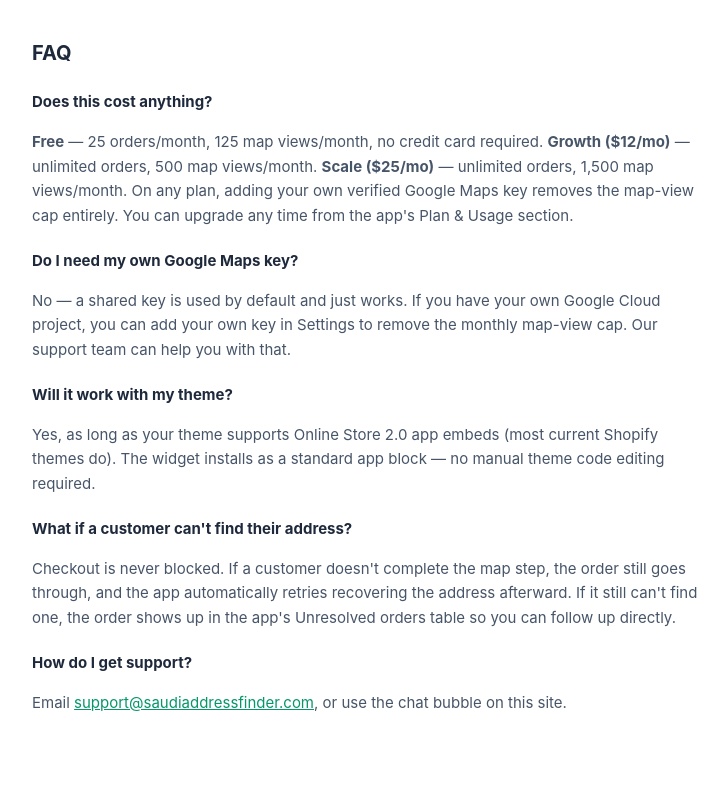
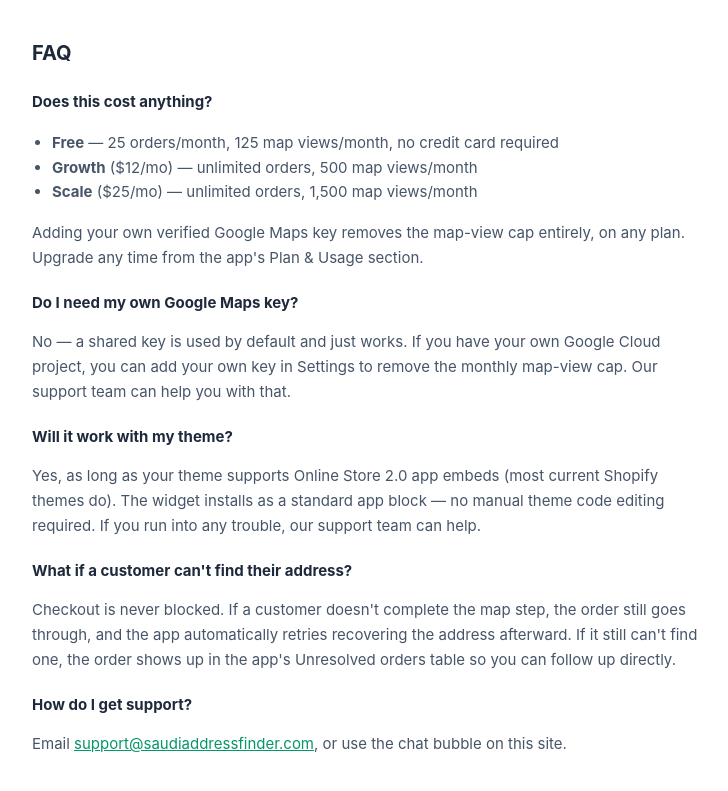
Before and after one commit to saudinaplugin/saudi-address-finder-website, a plain HTML site: page help.html in a window 1280 px wide. Shown: the part 1051-1842 px from the top of the page, without its empty margins (272-1000 px from the left). Drawn offline with Linux system fonts and the light colour scheme.

Commit message:
Restructure pricing FAQ as a scannable list, add support-team mention to theme compatibility

```diff
--- a/help.html
+++ b/help.html
@@ -99,7 +99,12 @@
 
       <div class="faq-item">
         <h3>Does this cost anything?</h3>
-        <p><strong>Free</strong> — 25 orders/month, 125 map views/month, no credit card required. <strong>Growth ($12/mo)</strong> — unlimited orders, 500 map views/month. <strong>Scale ($25/mo)</strong> — unlimited orders, 1,500 map views/month. On any plan, adding your own verified Google Maps key removes the map-view cap entirely. You can upgrade any time from the app's Plan &amp; Usage section.</p>
+        <ul>
+          <li><strong>Free</strong> — 25 orders/month, 125 map views/month, no credit card required</li>
+          <li><strong>Growth</strong> ($12/mo) — unlimited orders, 500 map views/month</li>
+          <li><strong>Scale</strong> ($25/mo) — unlimited orders, 1,500 map views/month</li>
+        </ul>
+        <p>Adding your own verified Google Maps key removes the map-view cap entirely, on any plan. Upgrade any time from the app's Plan &amp; Usage section.</p>
       </div>
 
       <div class="faq-item">
@@ -109,7 +114,7 @@
 
       <div class="faq-item">
         <h3>Will it work with my theme?</h3>
-        <p>Yes, as long as your theme supports Online Store 2.0 app embeds (most current Shopify themes do). The widget installs as a standard app block — no manual theme code editing required.</p>
+        <p>Yes, as long as your theme supports Online Store 2.0 app embeds (most current Shopify themes do). The widget installs as a standard app block — no manual theme code editing required. If you run into any trouble, our support team can help.</p>
       </div>
 
       <div class="faq-item">
@@ -151,7 +156,12 @@
 
       <div class="faq-item">
         <h3>هل يكلف هذا أي شيء؟</h3>
-        <p><strong>مجانية</strong> — 25 طلب/شهرياً، 125 مشاهدة خريطة/شهرياً، دون الحاجة لبطاقة ائتمان. <strong>Growth (12$/شهرياً)</strong> — طلبات غير محدودة، 500 مشاهدة خريطة/شهرياً. <strong>Scale (25$/شهرياً)</strong> — طلبات غير محدودة، 1500 مشاهدة خريطة/شهرياً. في أي خطة، إضافة مفتاح Google Maps الخاص بك والمُتحقق منه يزيل الحد الشهري لمشاهدات الخريطة تماماً. يمكنك الترقية في أي وقت من قسم الخطة والاستخدام في التطبيق.</p>
+        <ul>
+          <li><strong>مجانية</strong> — 25 طلب شهرياً، 125 مشاهدة خريطة شهرياً، دون الحاجة لبطاقة ائتمان</li>
+          <li><strong>Growth</strong> (12$ شهرياً) — طلبات غير محدودة، 500 مشاهدة خريطة شهرياً</li>
+          <li><strong>Scale</strong> (25$ شهرياً) — طلبات غير محدودة، 1500 مشاهدة خريطة شهرياً</li>
+        </ul>
+        <p>إضافة مفتاح Google Maps خاص بك ومُتحقق منه يُلغي الحد الشهري لمشاهدات الخريطة تماماً، في أي خطة. يمكنك الترقية في أي وقت من قسم الخطة والاستخدام في التطبيق.</p>
       </div>
 
       <div class="faq-item">
@@ -161,7 +171,7 @@
 
       <div class="faq-item">
         <h3>هل سيعمل مع القالب الخاص بي؟</h3>
-        <p>نعم، طالما أن قالبك يدعم تضمينات التطبيقات (Online Store 2.0) — وهو ما تدعمه معظم قوالب شوبيفاي الحالية. يتم تثبيت الأداة كعنصر تطبيق قياسي، دون الحاجة لتعديل كود القالب يدوياً.</p>
+        <p>نعم، طالما أن قالبك يدعم تضمينات التطبيقات (Online Store 2.0) — وهو ما تدعمه معظم قوالب شوبيفاي الحالية. يتم تثبيت الأداة كعنصر تطبيق قياسي، دون الحاجة لتعديل كود القالب يدوياً. إذا واجهت أي مشكلة، فريق الدعم لدينا جاهز لمساعدتك.</p>
       </div>
 
       <div class="faq-item">
```
